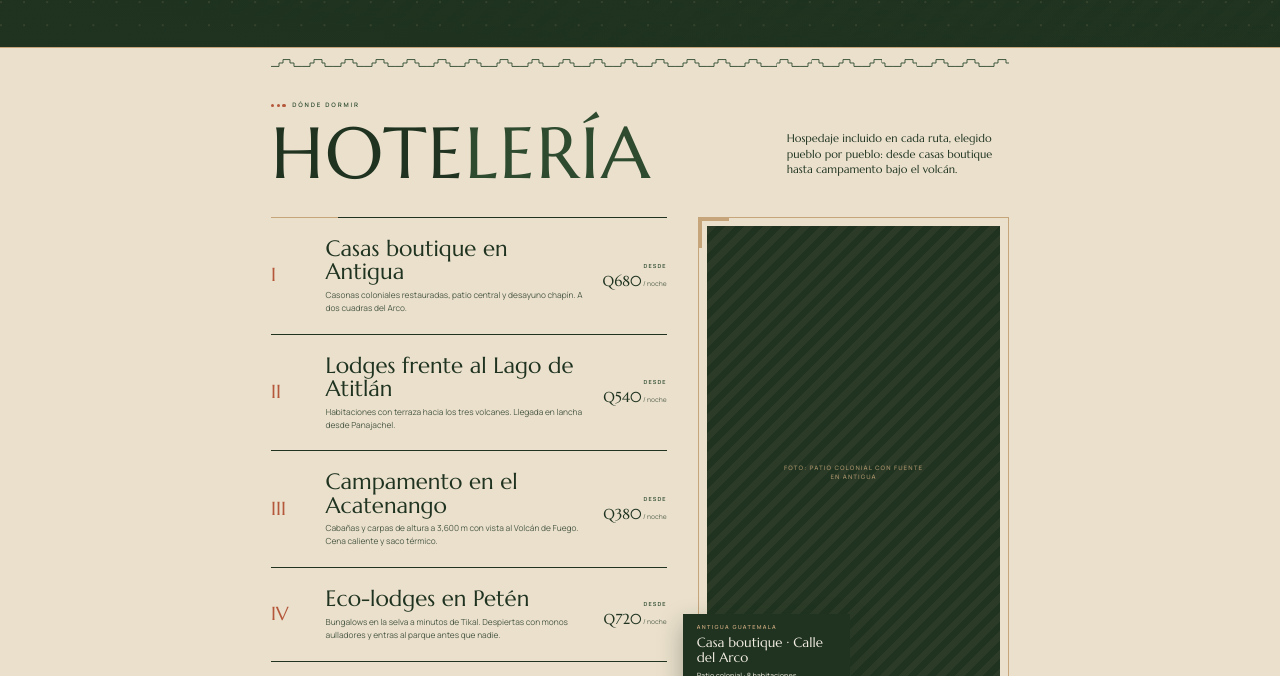
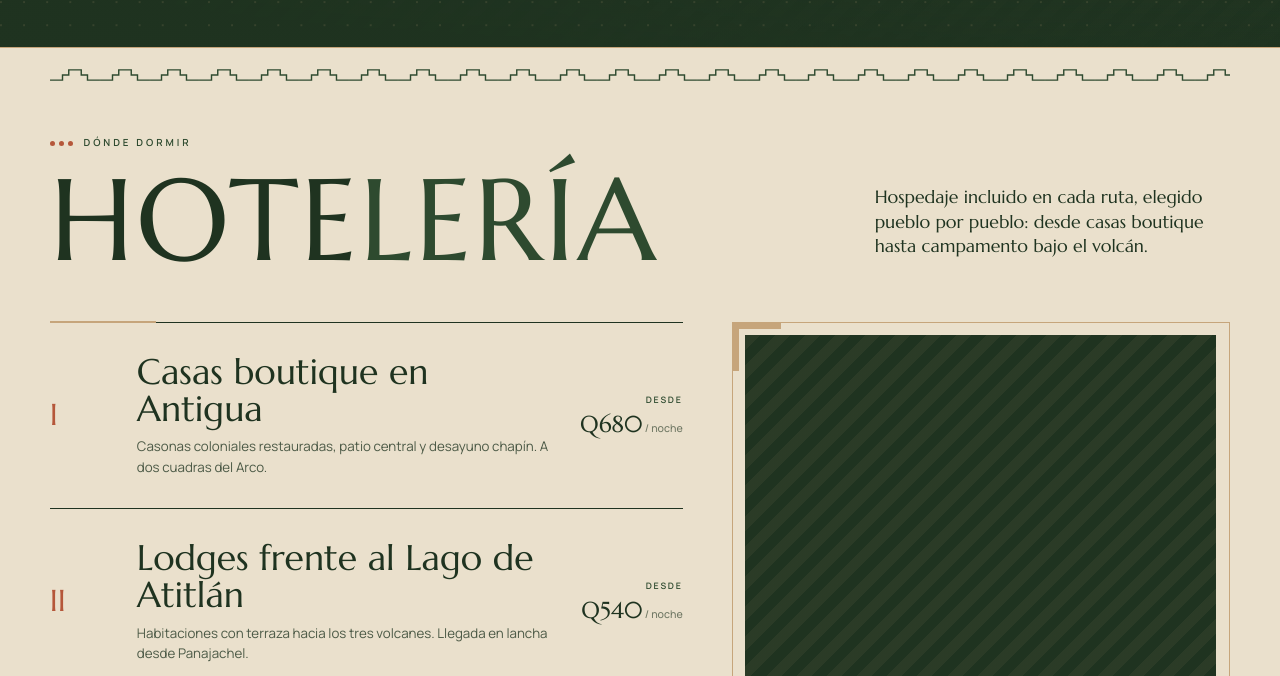
Before and after one commit to adminhallan-code/WixbalPagina, a website: page public/index.html in a window 1280 px wide. Shown: the part 2739-3415 px from the top of the page. Drawn offline with Linux system fonts and the light colour scheme.

Commit message:
Revertir el tamaño de pantalla en Hotelería
Deshace 4ae4471 y 3ea639c. Ninguno de los dos enfoques funcionó visualmente:
comprimir solo lo vertical dejaba la sección achatada, y escalar el bloque
entero la dejaba pequeña y centrada entre franjas vacías.

El contenido de Hotelería (titular de 130 px, 4 filas con descripción, chips y
panel de foto) necesita unos 1438 px de alto; una pantalla de PC da unos 808.
No cabe sin reducir contenido, así que vuelve a su altura natural.

Co-Authored-By: Claude Opus 5 <noreply@anthropic.com>

```diff
--- a/public/css/styles.css
+++ b/public/css/styles.css
@@ -16,11 +16,6 @@
 
   --pad: 56px;      /* margen lateral del lienzo */
   --pad-in: 104px;  /* sangría del contenido del héroe */
-
-  /* Altura de una pantalla, en píxeles de diseño. Como el lienzo va escalado
-     con zoom, hay que dividir entre ese factor para que height: var(--fh)
-     ocupe justo una pantalla. La usa la sección de Hotelería (ver el final). */
-  --fh: max(660px, calc(100vh / var(--zoom, 1)));
 }
 
 * { margin: 0; padding: 0; box-sizing: border-box; }
@@ -682,26 +677,6 @@ a { color: inherit; text-decoration: none; cursor: pointer; }
 
 body.is-locked { overflow: hidden; }
 
-/* ================== Hotelería a tamaño de pantalla ========================
-   La sección ocupa una pantalla, pero su contenido NO se recomprime: se
-   mantiene el lienzo original de 1440 px y se escala entero con un único
-   factor (lo calcula fitHotels() en app.js). Así cada proporción del diseño
-   —tipografías, márgenes, la foto, las separaciones— se conserva exacta y la
-   sección se ve más pequeña, no achatada.
-
-   El precio de escalar en bloque: como el diseño es casi cuadrado (1440x1438)
-   y la pantalla es apaisada, al caber a lo alto queda más angosto que el ancho
-   total, con franjas de fondo a los lados.
-   ========================================================================== */
-
-@media (min-width: 1100px) {
-  .hotels {
-    height: var(--fh);
-    display: flex; align-items: center; justify-content: center;
-  }
-  .hotels__canvas { width: 1440px; flex: none; }
-}
-
 /* ============================== ANIMACIONES =============================== */
 
 @keyframes wx-spin { to { transform: rotate(360deg); } }
--- a/public/index.html
+++ b/public/index.html
@@ -10,8 +10,8 @@
 <link rel="preconnect" href="https://fonts.googleapis.com">
 <link rel="preconnect" href="https://fonts.gstatic.com" crossorigin>
 <link href="https://fonts.googleapis.com/css2?family=Manrope:wght@400;500;600;700;800&amp;family=Marcellus&amp;display=swap" rel="stylesheet">
-<link rel="stylesheet" href="/css/styles.css?v=3">
-<link rel="stylesheet" href="/css/responsive.css?v=3">
+<link rel="stylesheet" href="/css/styles.css">
+<link rel="stylesheet" href="/css/responsive.css">
 </head>
 <body>
 
@@ -274,7 +274,6 @@
 
   <!-- ========================== HOTELERÍA ========================== -->
   <section class="hotels" id="hoteleria">
-   <div class="hotels__canvas">
     <div class="zig zig--green"></div>
 
     <div class="hotels__head">
@@ -364,7 +363,6 @@
     <div class="hotels__cta">
       <a class="btn btn--green btn--lg" href="#cotizar">Ver todos los hospedajes <span class="arrow">→</span></a>
     </div>
-   </div>
   </section>
 
   <!-- =========================== FOOTER =========================== -->
@@ -493,6 +491,6 @@
   </div>
 </div>
 
-<script src="/js/app.js?v=3" defer></script>
+<script src="/js/app.js" defer></script>
 </body>
 </html>
--- a/public/js/app.js
+++ b/public/js/app.js
@@ -143,32 +143,6 @@
     var w = document.documentElement.clientWidth;
     var zoom = w >= BREAKPOINT ? Math.min(1.25, w / CANVAS) : 1;
     document.documentElement.style.setProperty('--zoom', zoom);
-  }
-
-  /* Hotelería ocupa una pantalla escalando su lienzo entero con un solo factor,
-     en vez de recomprimir cada medida por separado: así el diseño conserva sus
-     proporciones y se ve más pequeño, no achatado. */
-  function fitHotels() {
-    var canvas = $('.hotels__canvas');
-    if (!canvas) return;
-
-    if (document.documentElement.clientWidth < BREAKPOINT) {
-      canvas.style.zoom = '';
-      return;
-    }
-
-    // Altura natural del lienzo, sin escalar, en píxeles de diseño.
-    canvas.style.zoom = '1';
-    var natural = canvas.offsetHeight;
-    if (!natural) return;
-
-    var pageZoom = parseFloat(
-      getComputedStyle(document.documentElement).getPropertyValue('--zoom')
-    ) || 1;
-    var screenHeight = document.documentElement.clientHeight / pageZoom;
-
-    // Nunca se agranda por encima del diseño original.
-    canvas.style.zoom = Math.min(1, screenHeight / natural);
   }
 
   function fitModal() {
@@ -410,7 +384,6 @@
   function init() {
     buildRing();
     fitPage();
-    fitHotels();
     fitModal();
     initBurger();
     initCarousel();
@@ -422,13 +395,8 @@
     var raf;
     window.addEventListener('resize', function () {
       cancelAnimationFrame(raf);
-      raf = requestAnimationFrame(function () { fitPage(); fitHotels(); fitModal(); });
+      raf = requestAnimationFrame(function () { fitPage(); fitModal(); });
     });
-
-    // Las tipografías cambian la altura natural del lienzo al cargar.
-    if (document.fonts && document.fonts.ready) {
-      document.fonts.ready.then(fitHotels);
-    }
   }
 
   if (document.readyState === 'loading') {
```
Also changed, not shown: README.md.
